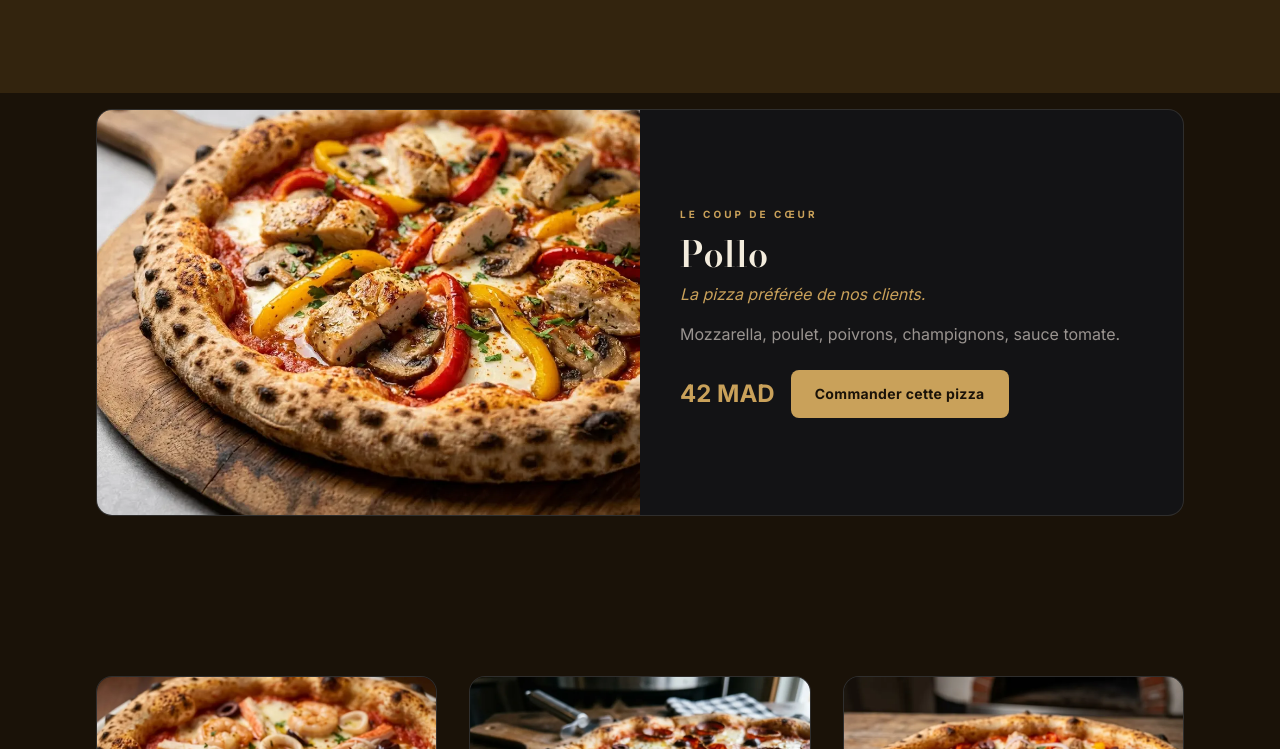
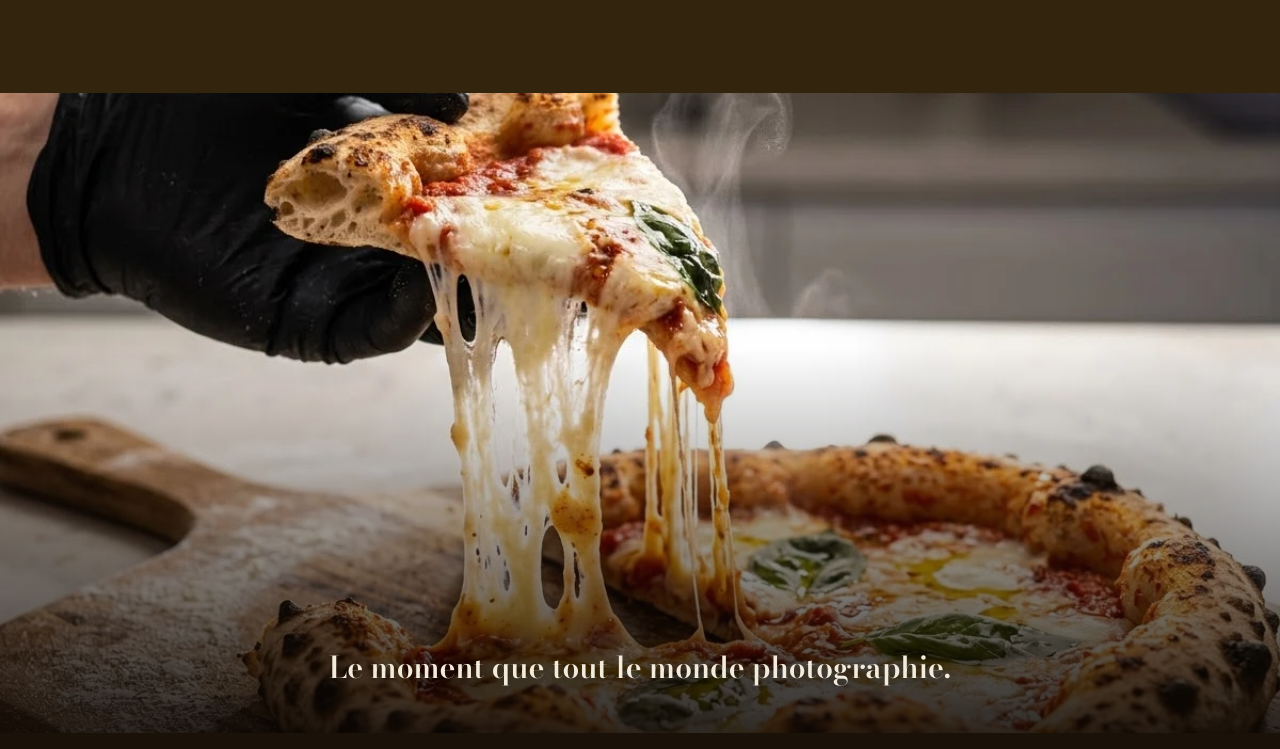
Before and after one commit to amarraduzzi/domscafeagdal, an Astro site: page /pizza in a window 1280 px wide. Shown: the part 2051-2800 px from the top of the page. Built offline with nearby package versions, Linux system fonts and the light colour scheme; Astro itself is replaced by a stand-in of ours.

Commit message:
Update PizzaContent.astro

```diff
--- a/src/content-pages/PizzaContent.astro
+++ b/src/content-pages/PizzaContent.astro
@@ -141,6 +141,12 @@ const copy = {
     ar: 'كل قطعة تعادل ثُمن البيتزا الكاملة.',
   },
   slicePerSlice: { fr: 'la part', en: 'per slice', ar: 'للقطعة' },
+  orPerSlice: { fr: 'ou la part', en: 'or per slice', ar: 'أو بالقطعة' },
+  cheesePullCaption: {
+    fr: 'Le moment que tout le monde photographie.',
+    en: 'The moment everyone photographs.',
+    ar: 'اللحظة التي يصورها الجميع.',
+  },
   sliceCta: { fr: 'Commander à la part', en: 'Order by the slice', ar: 'اطلب بالقطعة' },
 } satisfies Record<string, { fr: string; en: string; ar: string }>;
 
@@ -319,6 +325,37 @@ const path = localizedPath('/pizza', lang);
     </div>
   </section>
 
+  <!-- Full-bleed cheese-pull break — option 1 of the "iets spectaculairs"
+       ask (see chat): no new photography, no new interaction code, just
+       the existing lift shot blown up to the full width of the page and
+       given room to actually breathe, with one short line over it instead
+       of another content block. This is deliberately the simplest of the
+       three options discussed (a scroll-triggered "pizza splits into 8
+       slices" animation was floated as a likely round 2 — see the header
+       comment at the top of this file when that's built) — proof that
+       "spectacular" doesn't have to mean "complicated", just confident
+       enough to let one real photo fill the whole screen. object-position
+       is tuned (not plain `center`) so the actual cheese pull — the part
+       of the photo doing the work — stays in frame at every viewport
+       width instead of being cropped by object-cover. -->
+  <section class="relative overflow-hidden h-[60vh] sm:h-[80vh]">
+    <img
+      src="/images/dom/pizzas/slice-lift.webp"
+      alt=""
+      aria-hidden="true"
+      class="absolute inset-0 w-full h-full object-cover"
+      style="object-position: 50% 35%"
+      loading="lazy"
+    />
+    <div class="absolute inset-0" style="background: linear-gradient(180deg, rgba(10,6,3,0) 40%, rgba(10,6,3,0.85) 100%)"></div>
+    <p
+      class="absolute inset-x-0 bottom-8 sm:bottom-12 text-center font-display text-xl sm:text-3xl font-semibold px-5"
+      style="color: var(--color-text-primary); text-shadow: 0 2px 16px rgba(0,0,0,0.7)"
+    >
+      {t(copy.cheesePullCaption, lang)}
+    </p>
+  </section>
+
   <!-- Editorial feature for the one real bestseller (see the
        `featuredPizza` comment above) — deliberately NOT another grid card:
        full-bleed-ish photo on one side, story + CTA on the other, so the
@@ -342,8 +379,11 @@ const path = localizedPath('/pizza', lang);
             <p class="mt-2 text-base italic" style="color: var(--color-accent)">{t(featuredPizza.tagline, lang)}</p>
           )}
           <p class="mt-4 text-sm sm:text-base leading-relaxed" style="color: var(--color-text-muted)">{t(featuredPizza.description, lang)}</p>
+          <div class="flex flex-wrap items-baseline gap-x-3 gap-y-1">
+            <span class="font-bold text-2xl" style="color: var(--color-accent)">{featuredPizza.priceMAD} MAD</span>
+            <span class="text-xs" style="color: var(--color-text-muted)">{t(copy.orPerSlice, lang)} {slicePrice(featuredPizza.priceMAD)} MAD</span>
+          </div>
           <div class="mt-6 flex flex-wrap items-center gap-4">
-            <span class="font-bold text-2xl" style="color: var(--color-accent)">{featuredPizza.priceMAD} MAD</span>
             <Button href={orderCtaLabel.href} external variant="filled">{t(copy.featuredCta, lang)}</Button>
           </div>
         </div>
@@ -370,7 +410,10 @@ const path = localizedPath('/pizza', lang);
           <div class="p-6">
             <div class="flex items-baseline justify-between gap-3">
               <h3 class="menu-item-name font-display font-semibold text-xl" style="color: var(--color-text-primary)">{pizza.name}</h3>
-              <span class="menu-item-price font-bold text-lg shrink-0" style="color: var(--color-accent)">{pizza.priceMAD} MAD</span>
+              <span class="shrink-0 text-right">
+                <span class="menu-item-price block font-bold text-lg" style="color: var(--color-accent)">{pizza.priceMAD} MAD</span>
+                <span class="block text-[11px]" style="color: var(--color-text-muted)">{t(copy.orPerSlice, lang)} {slicePrice(pizza.priceMAD)} MAD</span>
+              </span>
             </div>
             {pizza.tagline && (
               <p class="text-xs mt-1 italic" style="color: var(--color-accent)">{t(pizza.tagline, lang)}</p>
@@ -406,7 +449,10 @@ const path = localizedPath('/pizza', lang);
                 <h3 class="menu-item-name font-display font-semibold" style="color: var(--color-text-primary)">{item.name}</h3>
                 <p class="text-sm mt-1" style="color: var(--color-text-muted)">{t(item.description, lang)}</p>
               </div>
-              <span class="menu-item-price font-bold shrink-0" style="color: var(--color-accent)">{item.priceMAD} MAD</span>
+              <span class="shrink-0 text-right">
+                <span class="menu-item-price block font-bold" style="color: var(--color-accent)">{item.priceMAD} MAD</span>
+                <span class="block text-[11px]" style="color: var(--color-text-muted)">{t(copy.orPerSlice, lang)} {slicePrice(item.priceMAD)} MAD</span>
+              </span>
             </div>
           ))}
         </div>
```
